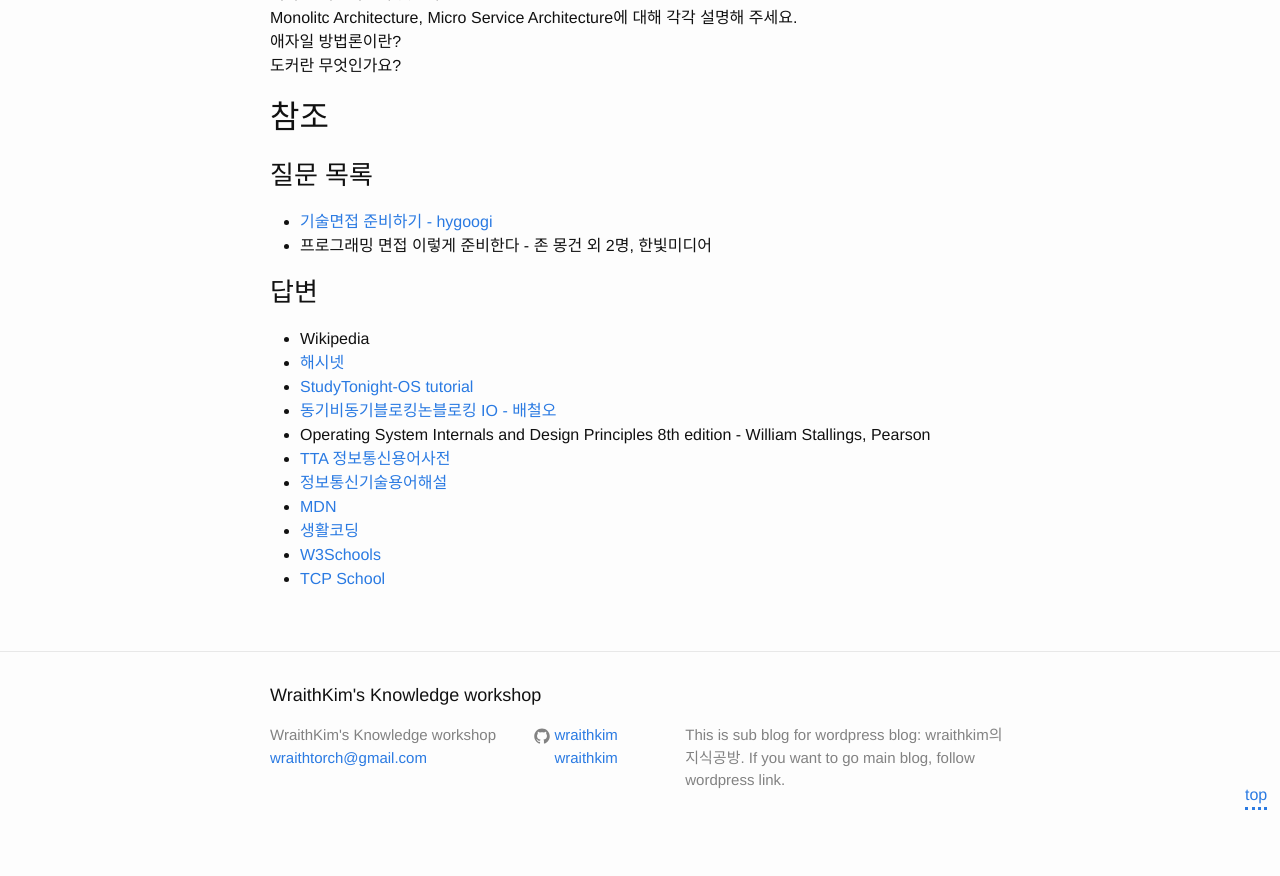
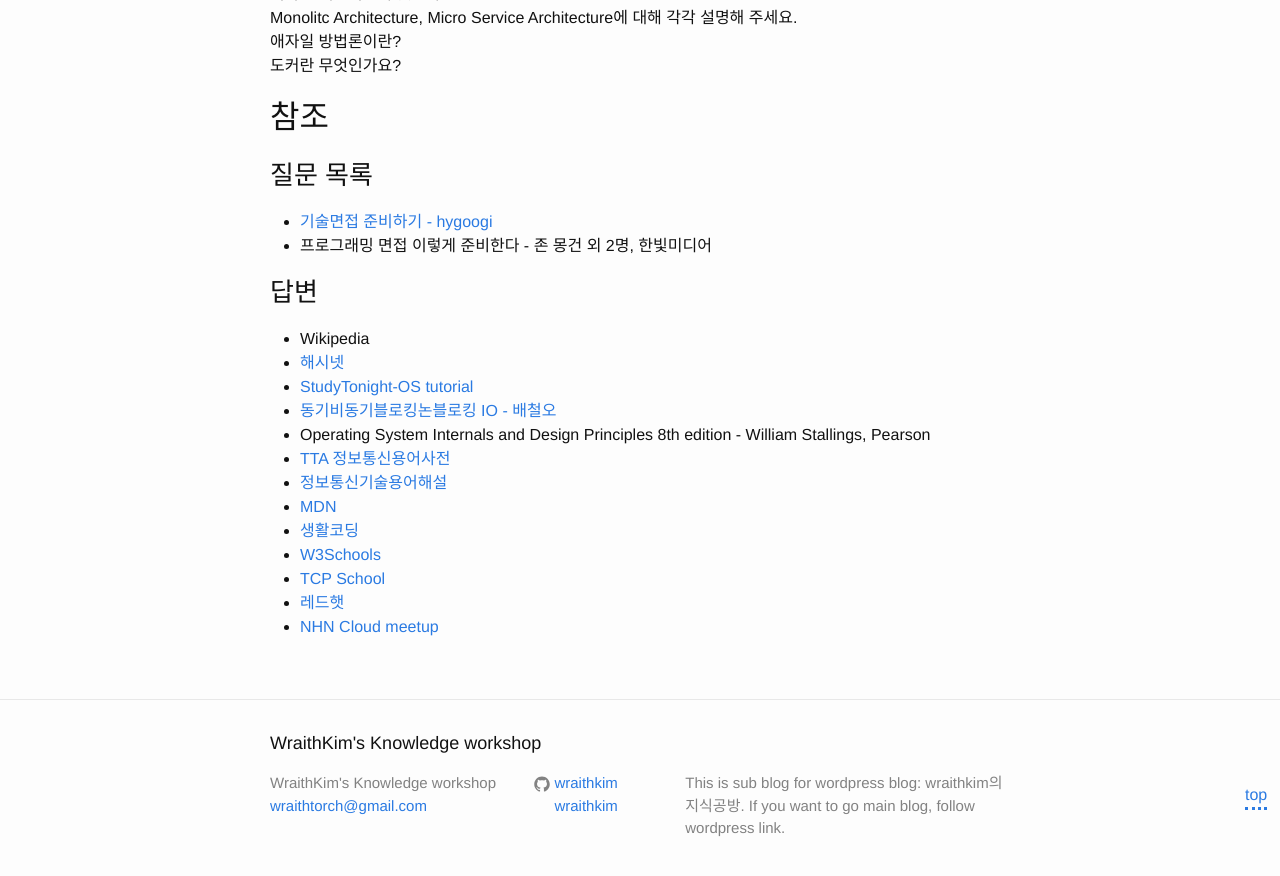
Before and after one commit to WraithKim/blog, a Jekyll site: the page built from _posts/2021-05-20-tech-interview-with-rage.md, in a window 1280 px wide and 900 px high, scrolled down 8396 px. Shown: the top 876 px of the window. Built offline with Jekyll 4.4.1, drawn with Linux system fonts in a browser that asks for light colours; before the commit the page ends 9248 px from its top, so only the background shows below that.

Commit message:
출처 추가

```diff
--- a/_posts/2021-05-20-tech-interview-with-rage.md
+++ b/_posts/2021-05-20-tech-interview-with-rage.md
@@ -778,3 +778,5 @@ Monolitc Architecture, Micro Service Architecture에 대해 각각 설명해 주
 * [생활코딩](https://www.opentutorials.org/)
 * [W3Schools](https://www.w3schools.com/)
 * [TCP School](http://tcpschool.com/)
+* [레드햇](https://www.redhat.com/)
+* [NHN Cloud meetup](https://meetup.toast.com/)
```
